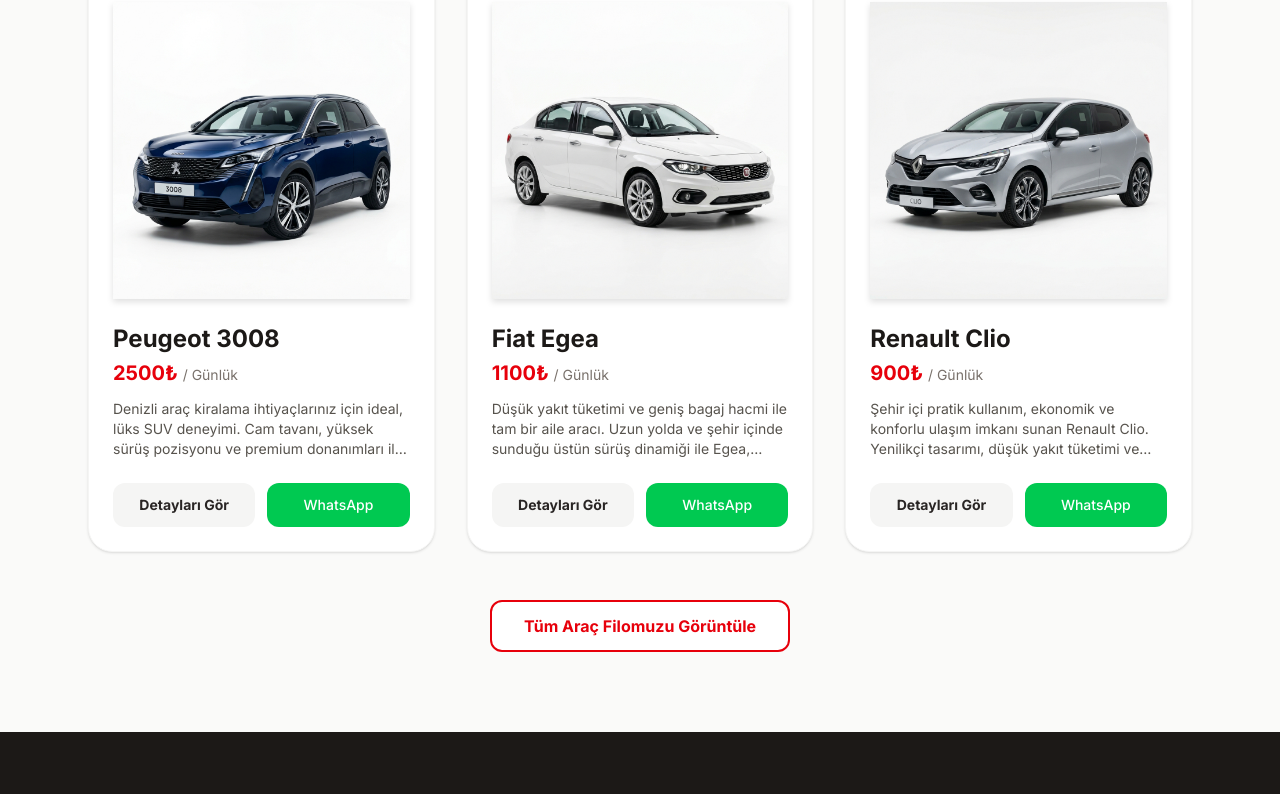
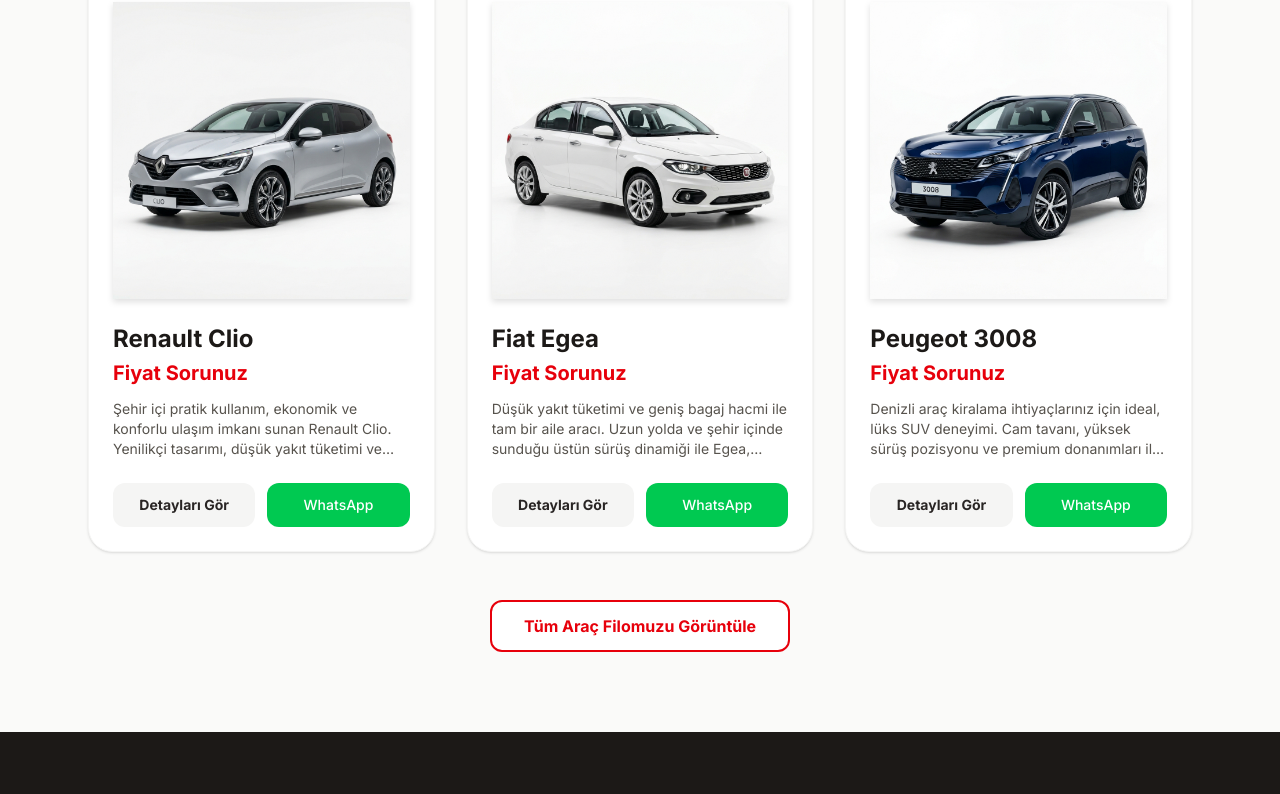
Before and after one commit to Rwin74/rentacar, a Next.js app: page / in a window 1280 px wide. Shown: the part 1351-2145 px from the top of the page. Built offline with nearby package versions, Linux system fonts and the light colour scheme; grey boxes are pictures that could not be loaded.

Commit message:
Tum arac fiyatlari Fiyat Sorunuz olarak guncellendi

```diff
--- a/src/data/cars.ts
+++ b/src/data/cars.ts
@@ -24,8 +24,8 @@
     model: "Renault Clio",
     class: "Ekonomik Sınıf",
     image: "/images/kiralik_renault_clio.png",
-    price: "900₺",
-    priceNumber: 900,
+    price: "Fiyat Sorunuz",
+    priceNumber: 0,
     features: ["Otomatik", "Benzin", "5 Koltuk"],
     description: "Şehir içi pratik kullanım, ekonomik ve konforlu ulaşım imkanı sunan Renault Clio. Yenilikçi tasarımı, düşük yakıt tüketimi ve pratik park avantajıyla Denizli rent a car ihtiyaçlarınız için en ideal ekonomik araç seçeneklerinden biridir.",
     year: 2023,
@@ -40,8 +40,8 @@
     model: "Fiat Egea",
     class: "Orta Sınıf",
     image: "/images/kiralik_fiat_egea.png",
-    price: "1100₺",
-    priceNumber: 1100,
+    price: "Fiyat Sorunuz",
+    priceNumber: 0,
     features: ["Manuel", "Dizel", "Geniş Bagaj"],
     description: "Düşük yakıt tüketimi ve geniş bagaj hacmi ile tam bir aile aracı. Uzun yolda ve şehir içinde sunduğu üstün sürüş dinamiği ile Egea, Denizli oto kiralama filosunun vazgeçilmezidir.",
     year: 2022,
@@ -56,8 +56,8 @@
     model: "Peugeot 3008",
     class: "SUV",
     image: "/images/kiralik_peugeot_3008.png",
-    price: "2500₺",
-    priceNumber: 2500,
+    price: "Fiyat Sorunuz",
+    priceNumber: 0,
     features: ["Otomatik", "Dizel", "Cam Tavan"],
     description: "Denizli araç kiralama ihtiyaçlarınız için ideal, lüks SUV deneyimi. Cam tavanı, yüksek sürüş pozisyonu ve premium donanımları ile aileniz veya arkadaşlarınızla eşsiz bir yolculuk sunar.",
     year: 2023,
@@ -72,8 +72,8 @@
     model: "Hyundai i20",
     class: "Ekonomik Sınıf",
     image: "/images/kiralik_hyundai_i20.png",
-    price: "950₺",
-    priceNumber: 950,
+    price: "Fiyat Sorunuz",
+    priceNumber: 0,
     features: ["Otomatik", "Benzin", "Kompakt"],
     description: "Modern ve sportif tasarımının yanı sıra otomatik vites kolaylığıyla Hyundai i20, yoğun trafiği olan şehirlerde ve keyifli gezilerde mükemmel sürüş konforu sağlar.",
     year: 2024,
@@ -88,8 +88,8 @@
     model: "Renault Megane",
     class: "Orta Sınıf",
     image: "/images/kiralik_renault_megane.png",
-    price: "1300₺",
-    priceNumber: 1300,
+    price: "Fiyat Sorunuz",
+    priceNumber: 0,
     features: ["Otomatik", "Dizel", "Konfor"],
     description: "Prestij, güvenlik ve yüksek performansı bir arada sunan Megane Sedan, hem şirket kiralama hem de bireysel kiralama ihtiyaçlarınızda en üstün verimi sağlar.",
     year: 2023,
@@ -104,8 +104,8 @@
     model: "Dacia Duster",
     class: "SUV",
     image: "/images/kiralik_dacia_duster.png",
-    price: "1800₺",
-    priceNumber: 1800,
+    price: "Fiyat Sorunuz",
+    priceNumber: 0,
     features: ["Manuel", "Dizel", "Arazi Uyumlu"],
     description: "Yüksek zemin mesafesi ve dayanıklı yapısıyla Duster; doğa tatilleri, yorucu rotalar veya geniş depolama ihtiyacı olan aileler için en mantıklı SUV kiralama tercihidir.",
     year: 2022,
@@ -120,8 +120,8 @@
     model: "VW Polo",
     class: "Ekonomik Sınıf",
     image: "/images/kiralik_vw_polo.png",
-    price: "1100₺",
-    priceNumber: 1100,
+    price: "Fiyat Sorunuz",
+    priceNumber: 0,
     features: ["Otomatik", "Benzin", "Premium"],
     description: "Kendi sınıfının en premium hissini sunan Volkswagen Polo, üst düzey izolasyon ve pürüzsüz vites geçişleri (DSG) ile premium kompakt bir rent a car deneyimi sunar.",
     year: 2023,
@@ -136,8 +136,8 @@
     model: "Toyota Corolla",
     class: "Orta Sınıf",
     image: "/images/kiralik_toyota_corolla.png",
-    price: "1400₺",
-    priceNumber: 1400,
+    price: "Fiyat Sorunuz",
+    priceNumber: 0,
     features: ["Otomatik", "Hibrit", "Ekonomik"],
     description: "Hibrit teknolojisi sayesinde inanılmaz düşük bir yakıt tüketimine sahip olan Corolla, sessiz sürüşü ve yüksek ikinci el güvenilirliği ile eşsiz bir opsiyondur.",
     year: 2024,
@@ -152,8 +152,8 @@
     model: "VW Tiguan",
     class: "SUV",
     image: "/images/kiralik_vw_tiguan.png",
-    price: "2800₺",
-    priceNumber: 2800,
+    price: "Fiyat Sorunuz",
+    priceNumber: 0,
     features: ["Otomatik", "Benzin", "Lüks İç Mekan"],
     description: "En geniş iç hacme ve en üstün donanım paketine sahip olan Volkswagen Tiguan, kendinizi özel hissetmenizi sağlayacak kusursuz bir kiralık SUV aracıdır.",
     year: 2023,
```
